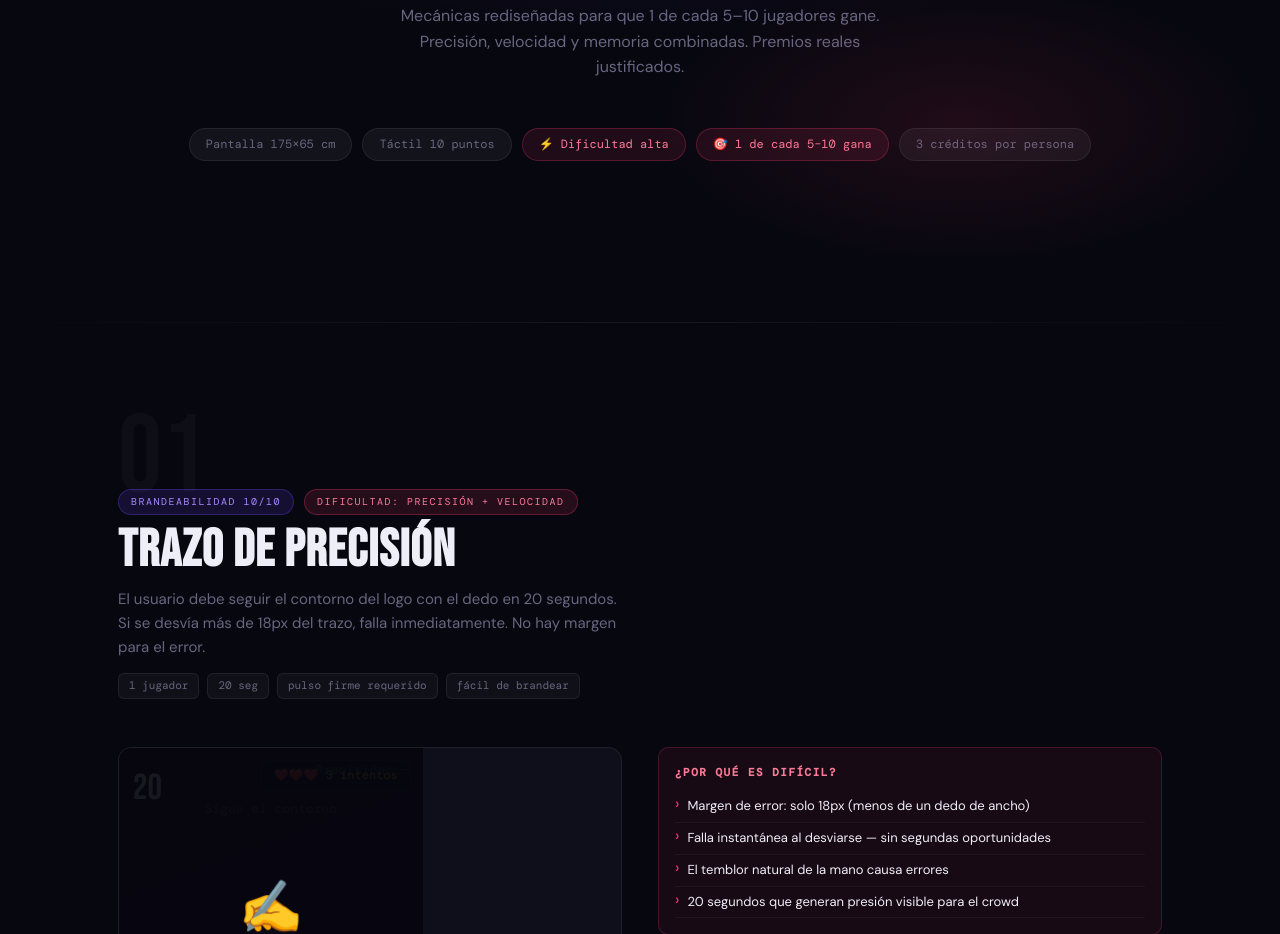
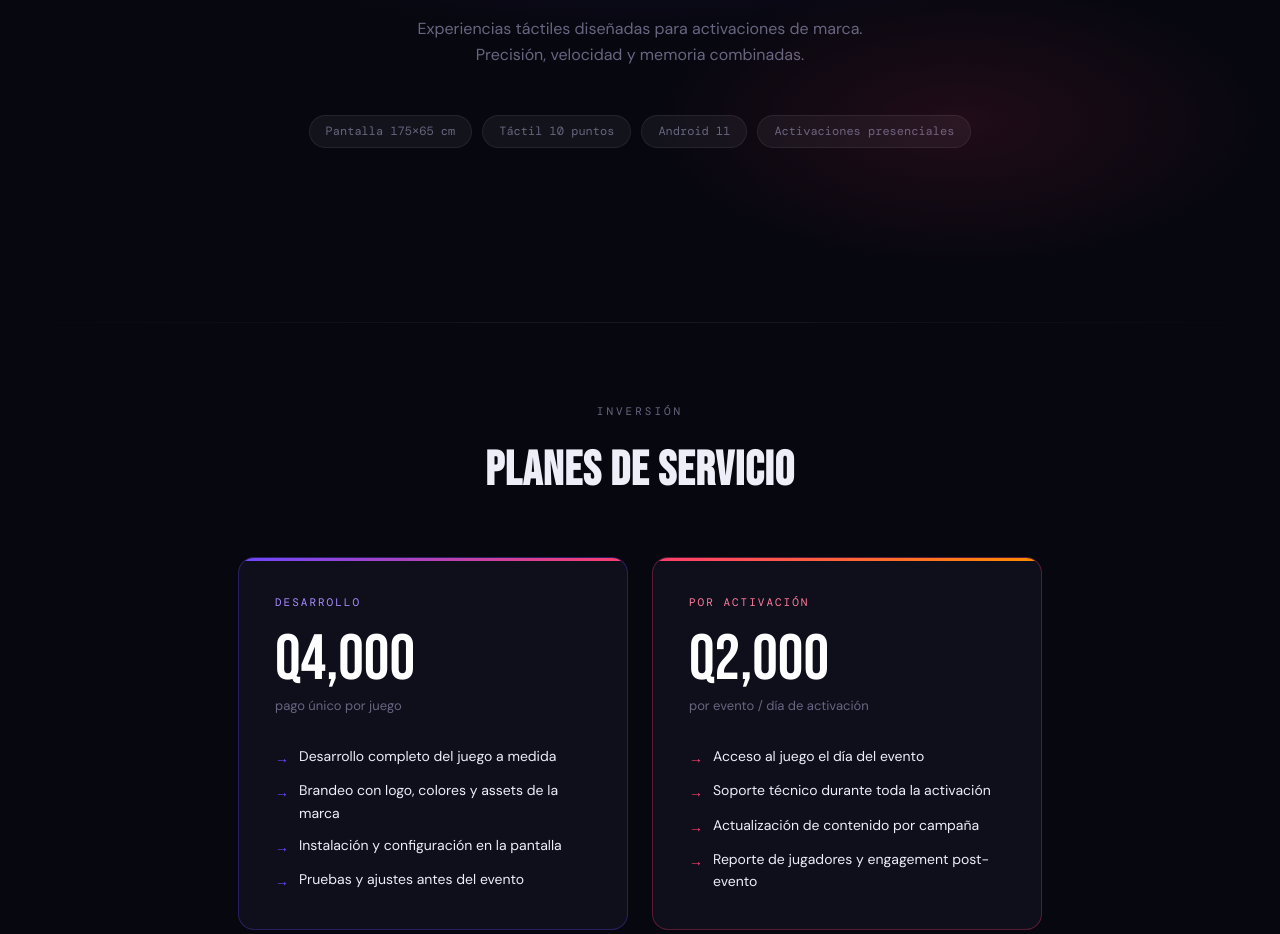
Before and after one commit to lpmunoz99/demos-akti, a plain HTML site: page index.html in a window 1280 px wide. Shown: the part 478-1412 px from the top of the page. Drawn offline with nearby package versions, Linux system fonts and the light colour scheme.

Commit message:
Update index.html

```diff
--- a/index.html
+++ b/index.html
@@ -3,7 +3,7 @@
 <head>
 <meta charset="UTF-8">
 <meta name="viewport" content="width=device-width, initial-scale=1.0">
-<title>Demos v2 — Juegos con Dificultad Real</title>
+<title>Demos — Juegos Interactivos para Activaciones</title>
 <link href="https://fonts.googleapis.com/css2?family=Bebas+Neue&family=DM+Mono:wght@400;500&family=DM+Sans:wght@300;400;500&display=swap" rel="stylesheet">
 <style>
 *,*::before,*::after{box-sizing:border-box;margin:0;padding:0}
@@ -130,17 +130,81 @@ body{background:var(--bg);color:var(--txt);font-family:'DM Sans',sans-serif;font
 
 <!-- COVER -->
 <div class="cover">
-  <div class="cover-eye">Propuesta v2 · Dificultad Calibrada</div>
-  <h1>JUEGOS<br><span>DIFÍCILES</span><br>DE GANAR</h1>
-  <p class="cover-sub">Mecánicas rediseñadas para que 1 de cada 5–10 jugadores gane. Precisión, velocidad y memoria combinadas. Premios reales justificados.</p>
+  <div class="cover-eye">Propuesta · Juegos Interactivos para Activaciones</div>
+  <h1>DEMOS DE<br><span>JUEGOS</span><br>INTERACTIVOS</h1>
+  <p class="cover-sub">Experiencias táctiles diseñadas para activaciones de marca. Precisión, velocidad y memoria combinadas.</p>
   <div class="pills">
     <span class="pill">Pantalla 175×65 cm</span>
     <span class="pill">Táctil 10 puntos</span>
-    <span class="pill hard">⚡ Dificultad alta</span>
-    <span class="pill hard">🎯 1 de cada 5–10 gana</span>
-    <span class="pill">3 créditos por persona</span>
+    <span class="pill">Android 11</span>
+    <span class="pill">Activaciones presenciales</span>
   </div>
 </div>
+
+<div class="sep"></div>
+
+<!-- PRICING -->
+<section class="section" style="max-width:900px;">
+  <div style="text-align:center;margin-bottom:48px;">
+    <div style="font-family:'DM Mono',monospace;font-size:11px;letter-spacing:3px;text-transform:uppercase;color:var(--muted);margin-bottom:12px;">Inversión</div>
+    <h2 style="font-family:'Bebas Neue',sans-serif;font-size:48px;letter-spacing:1px;color:var(--txt);">Planes de Servicio</h2>
+  </div>
+  <div style="display:grid;grid-template-columns:1fr 1fr;gap:24px;">
+
+    <!-- Plan 1 -->
+    <div style="background:var(--s1);border:1px solid rgba(108,71,255,.3);border-radius:16px;padding:36px;position:relative;overflow:hidden;">
+      <div style="position:absolute;top:0;left:0;right:0;height:3px;background:linear-gradient(90deg,var(--p),var(--p2));"></div>
+      <div style="font-family:'DM Mono',monospace;font-size:11px;letter-spacing:2px;text-transform:uppercase;color:#a98bff;margin-bottom:16px;">Desarrollo</div>
+      <div style="font-family:'Bebas Neue',sans-serif;font-size:64px;line-height:1;color:#fff;margin-bottom:4px;">Q4,000</div>
+      <div style="font-size:13px;color:var(--muted);margin-bottom:28px;">pago único por juego</div>
+      <div style="display:flex;flex-direction:column;gap:10px;">
+        <div style="display:flex;align-items:flex-start;gap:10px;font-size:14px;">
+          <span style="color:var(--p);margin-top:2px;">→</span>
+          <span>Desarrollo completo del juego a medida</span>
+        </div>
+        <div style="display:flex;align-items:flex-start;gap:10px;font-size:14px;">
+          <span style="color:var(--p);margin-top:2px;">→</span>
+          <span>Brandeo con logo, colores y assets de la marca</span>
+        </div>
+        <div style="display:flex;align-items:flex-start;gap:10px;font-size:14px;">
+          <span style="color:var(--p);margin-top:2px;">→</span>
+          <span>Instalación y configuración en la pantalla</span>
+        </div>
+        <div style="display:flex;align-items:flex-start;gap:10px;font-size:14px;">
+          <span style="color:var(--p);margin-top:2px;">→</span>
+          <span>Pruebas y ajustes antes del evento</span>
+        </div>
+      </div>
+    </div>
+
+    <!-- Plan 2 -->
+    <div style="background:var(--s1);border:1px solid rgba(255,61,110,.3);border-radius:16px;padding:36px;position:relative;overflow:hidden;">
+      <div style="position:absolute;top:0;left:0;right:0;height:3px;background:linear-gradient(90deg,var(--p2),#ff8c00);"></div>
+      <div style="font-family:'DM Mono',monospace;font-size:11px;letter-spacing:2px;text-transform:uppercase;color:#ff7a99;margin-bottom:16px;">Por Activación</div>
+      <div style="font-family:'Bebas Neue',sans-serif;font-size:64px;line-height:1;color:#fff;margin-bottom:4px;">Q2,000</div>
+      <div style="font-size:13px;color:var(--muted);margin-bottom:28px;">por evento / día de activación</div>
+      <div style="display:flex;flex-direction:column;gap:10px;">
+        <div style="display:flex;align-items:flex-start;gap:10px;font-size:14px;">
+          <span style="color:var(--p2);margin-top:2px;">→</span>
+          <span>Acceso al juego el día del evento</span>
+        </div>
+        <div style="display:flex;align-items:flex-start;gap:10px;font-size:14px;">
+          <span style="color:var(--p2);margin-top:2px;">→</span>
+          <span>Soporte técnico durante toda la activación</span>
+        </div>
+        <div style="display:flex;align-items:flex-start;gap:10px;font-size:14px;">
+          <span style="color:var(--p2);margin-top:2px;">→</span>
+          <span>Actualización de contenido por campaña</span>
+        </div>
+        <div style="display:flex;align-items:flex-start;gap:10px;font-size:14px;">
+          <span style="color:var(--p2);margin-top:2px;">→</span>
+          <span>Reporte de jugadores y engagement post-evento</span>
+        </div>
+      </div>
+    </div>
+
+  </div>
+</section>
 
 <div class="sep"></div>
 
@@ -178,7 +242,7 @@ body{background:var(--bg);color:var(--txt);font-family:'DM Sans',sans-serif;font
           <p>Sigue el contorno del logo con el dedo. Si te desvías más de 18px del trazo, pierdes al instante. Tienes 20 segundos.</p>
           <button class="play-btn" onclick="startTrace()">JUGAR</button>
         </div>
-        <div class="credits-bar" id="traceCredits">❤️❤️❤️ 3 intentos</div>
+
       </div>
     </div>
     <div class="cards">
@@ -243,7 +307,7 @@ body{background:var(--bg);color:var(--txt);font-family:'DM Sans',sans-serif;font
           <p>Corta los productos con swipe. Las 💣 BOMBAS te quitan una vida al instante. Solo tienes 2 vidas. Necesitas 300 pts para ganar.</p>
           <button class="play-btn" onclick="startNinja()">JUGAR</button>
         </div>
-        <div class="credits-bar" id="ninjaCredits">❤️❤️❤️ 3 intentos</div>
+
       </div>
     </div>
     <div class="cards">
@@ -321,7 +385,7 @@ body{background:var(--bg);color:var(--txt);font-family:'DM Sans',sans-serif;font
           <p>5 segundos por ronda. Debes acertar las 3 rondas seguidas. Un fallo = game over. Las opciones son muy similares, ¡cuidado!</p>
           <button class="play-btn" onclick="startZoom()">JUGAR</button>
         </div>
-        <div class="credits-bar" id="zoomCredits">❤️❤️❤️ 3 intentos</div>
+
       </div>
     </div>
     <div class="cards">
@@ -386,7 +450,7 @@ body{background:var(--bg);color:var(--txt);font-family:'DM Sans',sans-serif;font
             10% OFF · 25% · &nbsp;|&nbsp; 5% OFF · 30% · &nbsp;|&nbsp; Envío Gratis · 20%
           </div>
         </div>
-        <div class="credits-bar" id="ruletaCredits">❤️❤️❤️ 3 intentos</div>
+
       </div>
     </div>
     <div class="cards">
@@ -453,7 +517,7 @@ body{background:var(--bg);color:var(--txt);font-family:'DM Sans',sans-serif;font
           <p>Desliza para mover la canasta. Recoge los productos ✅ y esquiva las bombas 💣 y los productos falsos ❌. Necesitas 400 pts.</p>
           <button class="play-btn" onclick="startEsquiva()">JUGAR</button>
         </div>
-        <div class="credits-bar" id="esquivaCredits">❤️❤️❤️ 3 intentos</div>
+
       </div>
     </div>
     <div class="cards">
```
